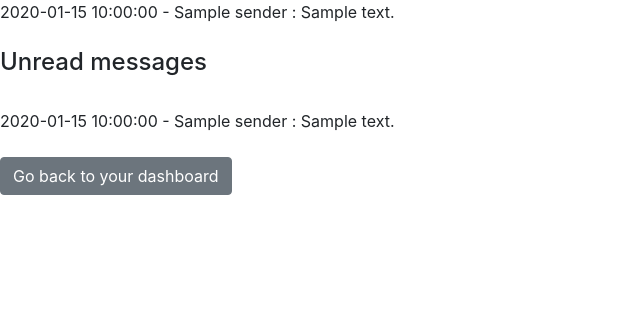
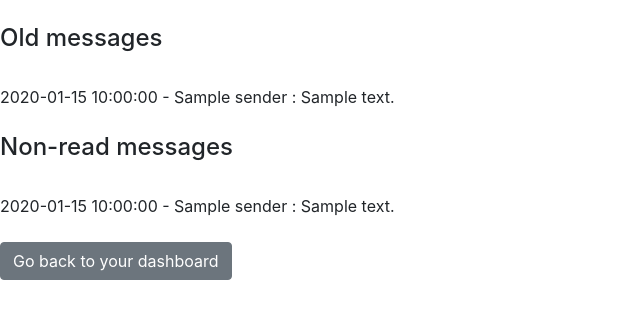
Before and after one commit to latalavera/proyecto-final, a Flask app: template templates/messages.html in a window 1280 px wide. Shown: the part 56-375 px from the top of the page, without its empty margins (0-640 px from the left). Run offline with Flask 2, Linux system fonts and the light colour scheme; the template is opened without the code that fills it: most values are stand-ins (such as "Sample title", 1, 10 or a date in 2020); some libraries are stand-ins or nearby versions.

Commit message:
Update messages.html

```diff
--- a/templates/messages.html
+++ b/templates/messages.html
@@ -3,11 +3,15 @@
 
 
 {% block content %}
-{% for message in msg_read %}
-    {{ message.date }} - {{ message.sender }} : {{ message.message }}<br>
-{% endfor %}
+{% if msg_read %}
+    <br><h4>Old messages</h4><br>
+    {% for message in msg_read %}
+        {{ message.date }} - {{ message.sender }} : {{ message.message }}<br>
+    {% endfor %}
+{% endif %}
+
 {% if msg_non_read %}
-    <br><h4>Unread messages</h4><br>
+    <br><h4>Non-read messages</h4><br>
     {% for message in msg_non_read %}
         {{ message.date }} - {{ message.sender }} : {{ message.message }}<br>
     {% endfor %}
```
